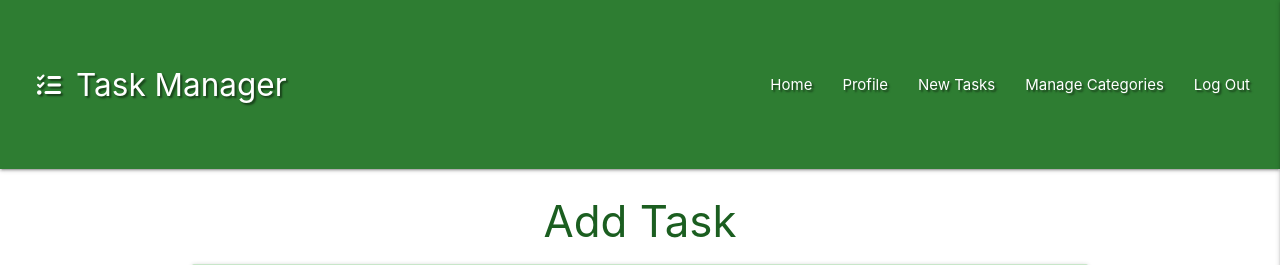
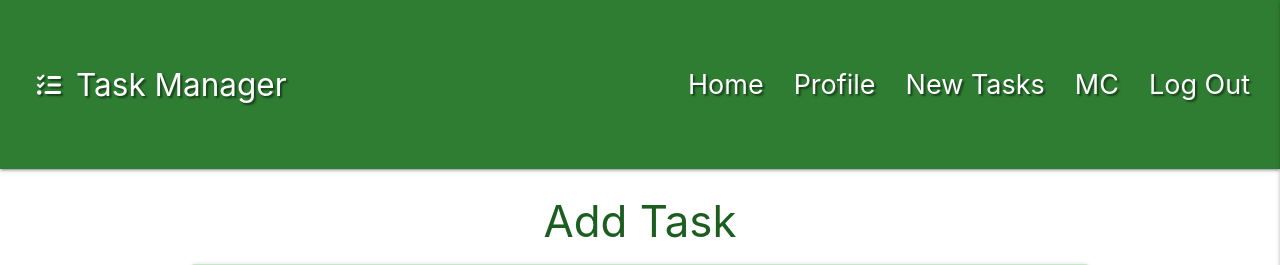
Before and after one commit to IuliiaKonovalova/t_m, a Flask app: page /add_task in a window 1280 px wide. Shown: the top 265 px of the page. Run offline with Flask 2, Linux system fonts and the light colour scheme; the visitor is signed in with stand-in values (Sample User, id 1); data that the repository does not hold is empty; some libraries are stand-ins or nearby versions.

Commit message:
Add styleing to navbar items

```diff
--- a/static/css/style.css
+++ b/static/css/style.css
@@ -4,6 +4,10 @@
 
 .brand__logo--custom {
   margin-left: 0.7em;
+}
+
+.navbar__items {
+  font-size: 1.8rem;
 }
 
 .flashes h4 {
--- a/templates/base.html
+++ b/templates/base.html
@@ -17,23 +17,23 @@
 <body>
   <header>
     <!--Top navbar-->
-    <nav class="nav-extended text-shadow  green darken-3 " style="padding: 3.5em 1em ;">
+    <nav class="nav-extended text-shadow  green darken-3 " style="padding: 3.5em 1em;">
       <div class="nav-wrapper">
         <a href="{{ url_for('get_tasks') }}" class="brand-logo brand__logo--custom "> <i class="fas fa-tasks"></i>Task
           Manager</a>
-        <a href="#" data-target="mobile-demo" class="sidenav-trigger right"><i class="fas fa-bars"></i></a>
-        <ul class="right hide-on-med-and-down">
-          <li><a href="{{ url_for('get_tasks') }}">Home</a></li>
+        <a href="#" data-target="mobile-demo" class="sidenav-trigger right "><i class="fas fa-bars"></i></a>
+        <ul class="right hide-on-med-and-down ">
+          <li><a href="{{ url_for('get_tasks') }}" class="navbar__items">Home</a></li>
           {% if session.user %}
-          <li><a href="{{ url_for('profile', email=session['user']) }}">Profile</a></li>
-          <li><a href="{{ url_for('add_task') }}">New Tasks</a></li>
+          <li><a href="{{ url_for('profile', email=session['user']) }}" class="navbar__items">Profile</a></li>
+          <li><a href="{{ url_for('add_task') }}" class="navbar__items">New Tasks</a></li>
 
-          <li><a href="{{ url_for('get_categories') }}">Manage Categories</a></li>
+          <li><a href="{{ url_for('get_categories') }}" class="navbar__items">MC</a></li>
 
-          <li><a href="{{ url_for('logout') }}">Log Out</a></li>
+          <li><a href="{{ url_for('logout') }}" class="navbar__items">Log Out</a></li>
           {% else %}
-          <li><a href="{{ url_for('login') }}">Log In</a></li>
-          <li><a href="{{ url_for('register') }}">Register</a></li>
+          <li><a href="{{ url_for('login') }}" class="navbar__items">Log In</a></li>
+          <li><a href="{{ url_for('register') }}" class="navbar__items">Register</a></li>
           {% endif %}
 
         </ul>
```
